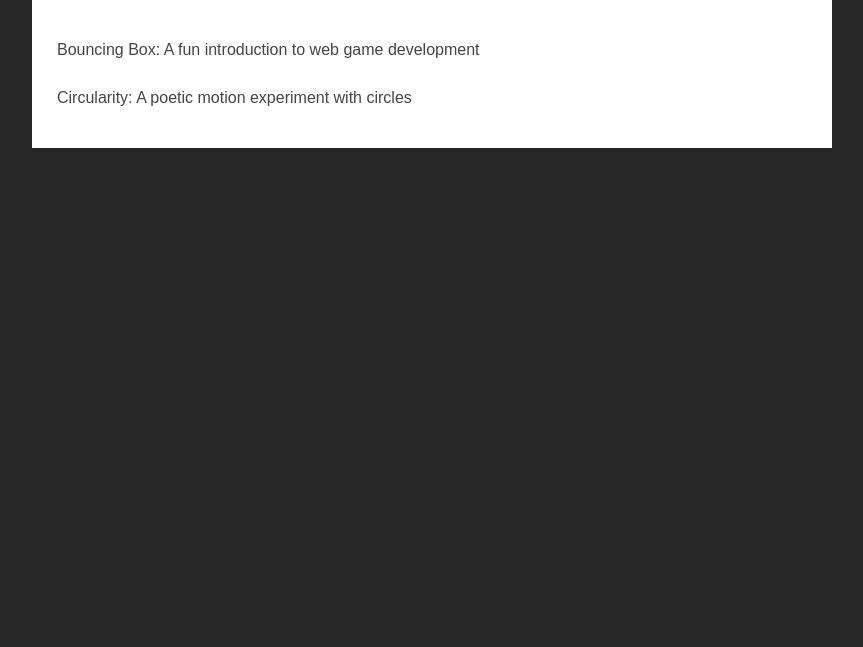
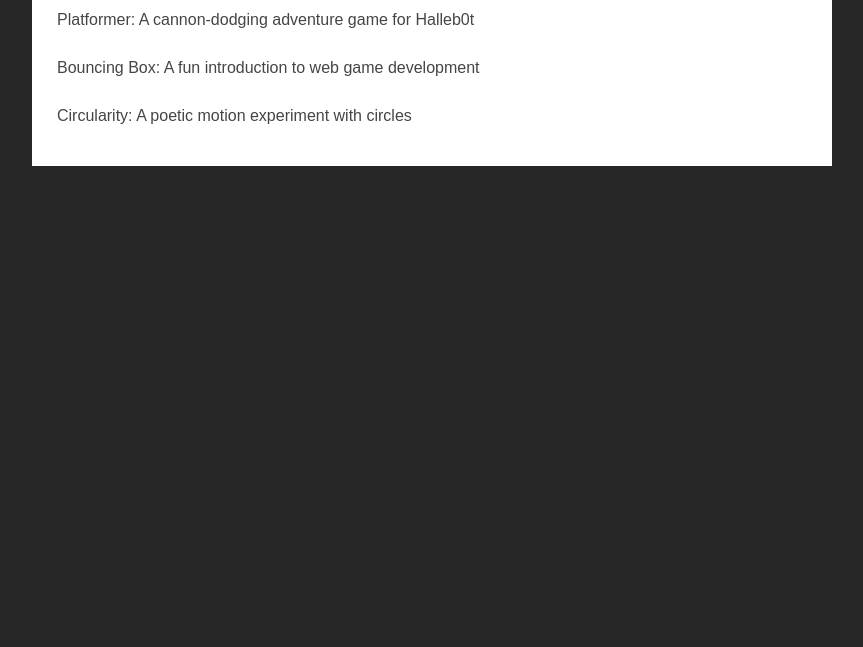
Before and after one commit to SamuelCardona0/SamuelCardona0.github.io, a plain HTML site: page portfolio.html in a window 1280 px wide. Shown: the part 153-800 px from the top of the page, without its empty margins (208-1071 px from the left). Drawn offline with Linux system fonts and the light colour scheme.

Commit message:
add portfolio page to website

```diff
--- a/portfolio.html
+++ b/portfolio.html
@@ -24,7 +24,7 @@
             <h1>Portfolio</h1>
             <ul id="portfolio">
                 <li>
-
+                  <a href="projects/platformer/">Platformer: A cannon-dodging adventure game for Halleb0t</a>
                   </li>
                   <li>
                     <a href="projects/bouncing-box/">Bouncing Box: A fun introduction to web game development</a>
```
